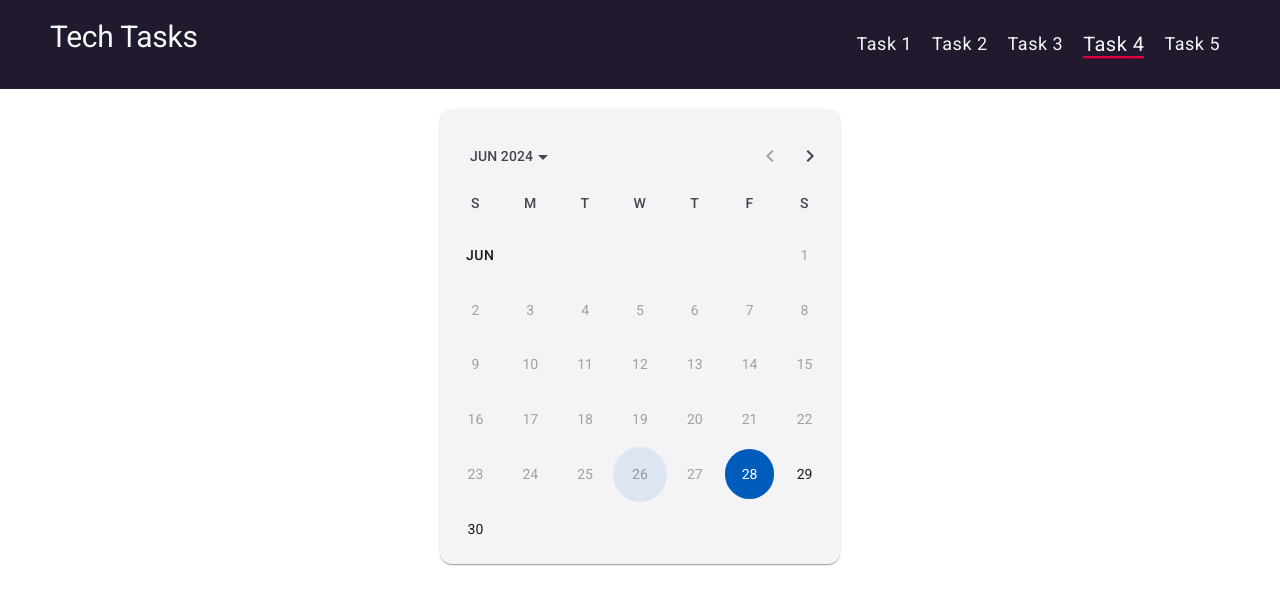
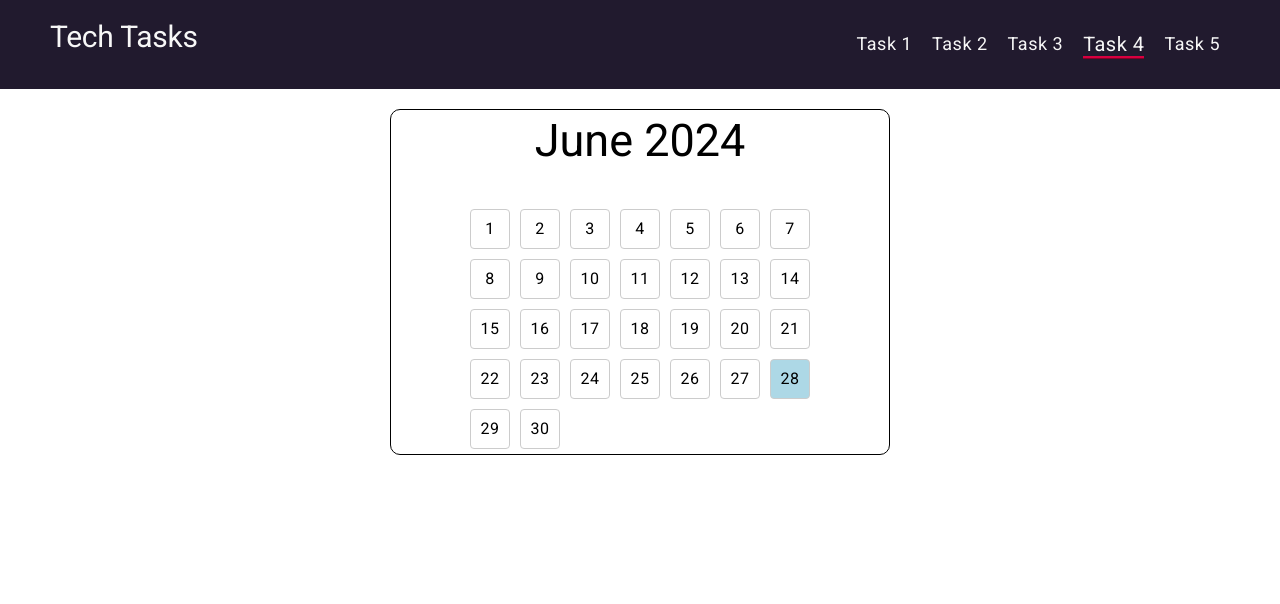
Before and after one commit to RamazBor/softw-int-tasks, an Angular app: page /task-4 in a window 1280 px wide. Shown: the top 604 px of the page. Built offline with nearby package versions, Linux system fonts and the light colour scheme.

Commit message:
make some changes in calendar component

```diff
--- a/package.json
+++ b/package.json
@@ -20,6 +20,7 @@
     "@angular/platform-browser": "^18.0.0",
     "@angular/platform-browser-dynamic": "^18.0.0",
     "@angular/router": "^18.0.0",
+    "moment": "^2.30.1",
     "rxjs": "~7.8.0",
     "tslib": "^2.3.0",
     "zone.js": "~0.14.3"
--- a/src/app/tasks/task-4/task-4.component.html
+++ b/src/app/tasks/task-4/task-4.component.html
@@ -1,9 +1,12 @@
-<mat-card>
-  <mat-calendar
-    #calendar
-    [dateClass]="dateClass()"
-    [selected]="selectedDate"
-    [maxDate]="maxDate"[minDate]="minDate"
-    (selectedChange)="onSelect($event)"
-  ></mat-calendar>
-</mat-card>
+<div class="calendar">
+  <div class="calendar-header">
+    <h2>{{ currentMonth.format("MMMM YYYY") }}</h2>
+  </div>
+  <div class="calendar-grid">
+    @for(day of daysInMonth; track day) {
+    <div [ngClass]="{ today: isToday(day), holiday: isHoliday(day) }">
+      {{ day }}
+    </div>
+    }
+  </div>
+</div>
--- a/src/app/tasks/task-4/task-4.component.scss
+++ b/src/app/tasks/task-4/task-4.component.scss
@@ -1,27 +1,39 @@
 :host::ng-deep {
   display: flex;
   justify-content: center;
-  .highlight-date {
-    background-color: #dde5f3;
-    border-radius: 50%;
+  .calendar {
+    display: flex;
+    flex-direction: column;
+    align-items: center;
+    border: 1px solid #000;
+    padding: 5px;
+    width: 500px;
+    margin-top: 20px;
+    border-radius: 10px;
+    .calendar-header {
+      margin-bottom: 20px;
+    }
+    .calendar-grid {
+      display: grid;
+      grid-template-columns: repeat(7, 1fr);
+      gap: 10px;
+      div {
+        width: 40px;
+        height: 40px;
+        display: flex;
+        justify-content: center;
+        align-items: center;
+        border: 1px solid #ccc;
+        border-radius: 4px;
+      }
+    }
   }
 }
 
-.dots-container {
-  display: inline-flex;
-  gap: 2px;
-  position: relative;
-  top: 16px;
-
-  > span {
-    width: 8px;
-    height: 8px;
-    background-color: #333;
-    border-radius: 50%;
-  }
+.today {
+  background-color: lightblue;
 }
 
-mat-card {
-  width: 400px;
-  margin-top: 20px;
+.holiday {
+  background-color: lightcoral;
 }
--- a/src/app/tasks/task-4/task-4.component.ts
+++ b/src/app/tasks/task-4/task-4.component.ts
@@ -1,60 +1,48 @@
+import { NgClass } from '@angular/common';
 import { ChangeDetectionStrategy, Component, } from '@angular/core';
-import { MatCardModule } from '@angular/material/card';
 import { provideNativeDateAdapter } from '@angular/material/core';
-import { MatCalendarCellCssClasses, MatDatepickerModule } from '@angular/material/datepicker';
+import moment from 'moment';
 
 @Component({
   selector: 'app-task-4',
   standalone: true,
   providers: [provideNativeDateAdapter()],
   imports: [
-    MatCardModule,
-    MatDatepickerModule
+    NgClass
   ],
   changeDetection: ChangeDetectionStrategy.OnPush,
   templateUrl: './task-4.component.html',
   styleUrl: './task-4.component.scss',
 })
 export class Task4Component {
+  currentMonth: moment.Moment;
+  daysInMonth: number[];
+  holidays: string[] = ['2024-07-04', '2024-07-14']; // Example holidays
 
-  minDate = this.getDateOffset(0);
-  maxDate = this.getDateOffset(30);
-  selectedDate: Date = new Date();
-  datesToHighlight = [
-    this.getDateOffset(-2),
-    this.getDateOffset(4),
-    this.getDateOffset(8),
-    this.getDateOffset(30),
-  ];
-
-  dateClass() {
-    return (date: Date): MatCalendarCellCssClasses => {
-      const highlightDate = this.datesToHighlight.some((d) =>
-        this.isDateEqual(d, date)
-      );
-
-      return highlightDate ? 'highlight-date' : '';
-    };
+  constructor() {
+    this.currentMonth = moment();
+    this.daysInMonth = [];
   }
 
-  onSelect(event: Date | null) {
-    console.log(event);
-    if (event) {
-      this.selectedDate = event;
+  ngOnInit(): void {
+    this.generateCalendar();
+  }
+
+  generateCalendar() {
+    const startOfMonth = this.currentMonth.clone().startOf('month');
+    const endOfMonth = this.currentMonth.clone().endOf('month');
+
+    for (let day = startOfMonth.date(); day <= endOfMonth.date(); day++) {
+      this.daysInMonth.push(day);
     }
   }
 
-  isDateEqual(date1: Date, date2: Date): boolean {
-    return (
-      date1.getFullYear() === date2.getFullYear() &&
-      date1.getMonth() === date2.getMonth() &&
-      date1.getDate() === date2.getDate()
-    );
+  isToday(date: number): boolean {
+    return this.currentMonth.clone().date(date).isSame(moment(), 'day');
   }
 
-  getDateOffset(days: number): Date {
-    const date = new Date();
-    date.setDate(date.getDate() + days);
-    return date;
+  isHoliday(date: number): boolean {
+    const dateString = this.currentMonth.clone().date(date).format('YYYY-MM-DD');
+    return this.holidays.includes(dateString);
   }
 }
--- a/src/app/tasks/task-5/task-5.component.html
+++ b/src/app/tasks/task-5/task-5.component.html
@@ -1,18 +1,26 @@
 <div>
-  <div>
-    <label for="text1">Text 1:</label>
-    <input id="text1" [(ngModel)]="text1" />
-  </div>
-  <div>
-    <label for="text2">Text 2:</label>
-    <input id="text2" [(ngModel)]="text2" />
-  </div>
-  <div>
-    <button (click)="compareTexts()">Compare</button>
-  </div>
-  @if(similarity !== null) {
+  <h2>String Matcher</h2>
+  <form (ngSubmit)="calculateMatch()">
     <div>
-      <h3>Similarity: {{ similarity }}%</h3>
+      <label for="value1">Value 1:</label>
+      <input id="value1" [(ngModel)]="value1" name="value1" required>
+    </div>
+    <div>
+      <label for="value2">Value 2 (comma separated):</label>
+      <input id="value2" [(ngModel)]="value2" name="value2" required>
+    </div>
+    <button type="submit">Calculate Match</button>
+  </form>
+  @if(results.length) {
+    <div>
+      <h3>Results:</h3>
+      <ul>
+        @for(result of results; track result) {
+          <li>
+            {{ result.value }}: {{ result.percentage }}%
+          </li>
+        }
+      </ul>
     </div>
   }
 </div>
--- a/src/app/tasks/task-5/task-5.component.ts
+++ b/src/app/tasks/task-5/task-5.component.ts
@@ -9,25 +9,30 @@ import { FormsModule } from '@angular/forms';
   styleUrl: './task-5.component.scss'
 })
 export class Task5Component {
-  text1: string = '';
-  text2: string = '';
-  similarity: number | null = null;
+  value1: string = '';
+  value2: string = '';
+  results: { value: string, percentage: number }[] = [];
 
-  compareTexts(): void {
-    const similarity = this.calculateSimilarity(this.text1, this.text2);
-    this.similarity = similarity;
+  calculateMatch(): void {
+    this.results = [];
+    const values = this.value2.split(',').map(v => v.trim());
+
+    values.forEach(value => {
+      const matchPercentage = this.getMatchPercentage(this.value1, value);
+      this.results.push({ value: value, percentage: matchPercentage });
+    });
   }
 
-  calculateSimilarity(text1: string, text2: string): number {
-    if (!text1 && !text2) {
-      return 100;
+  getMatchPercentage(str1: string, str2: string): number {
+    const len = Math.max(str1.length, str2.length);
+    let matches = 0;
+
+    for (let i = 0; i < len; i++) {
+      if (str1[i] === str2[i]) {
+        matches++;
+      }
     }
 
-    const set1 = new Set(text1.split(''));
-    const set2 = new Set(text2.split(''));
-    const intersection = new Set([...set1].filter(x => set2.has(x)));
-    const union = new Set([...set1, ...set2]);
-
-    return (intersection.size / union.size) * 100;
+    return (matches / len) * 100;
   }
 }
```
Also changed, not shown: 1 other file (tests, documents, lock files or other folders).
